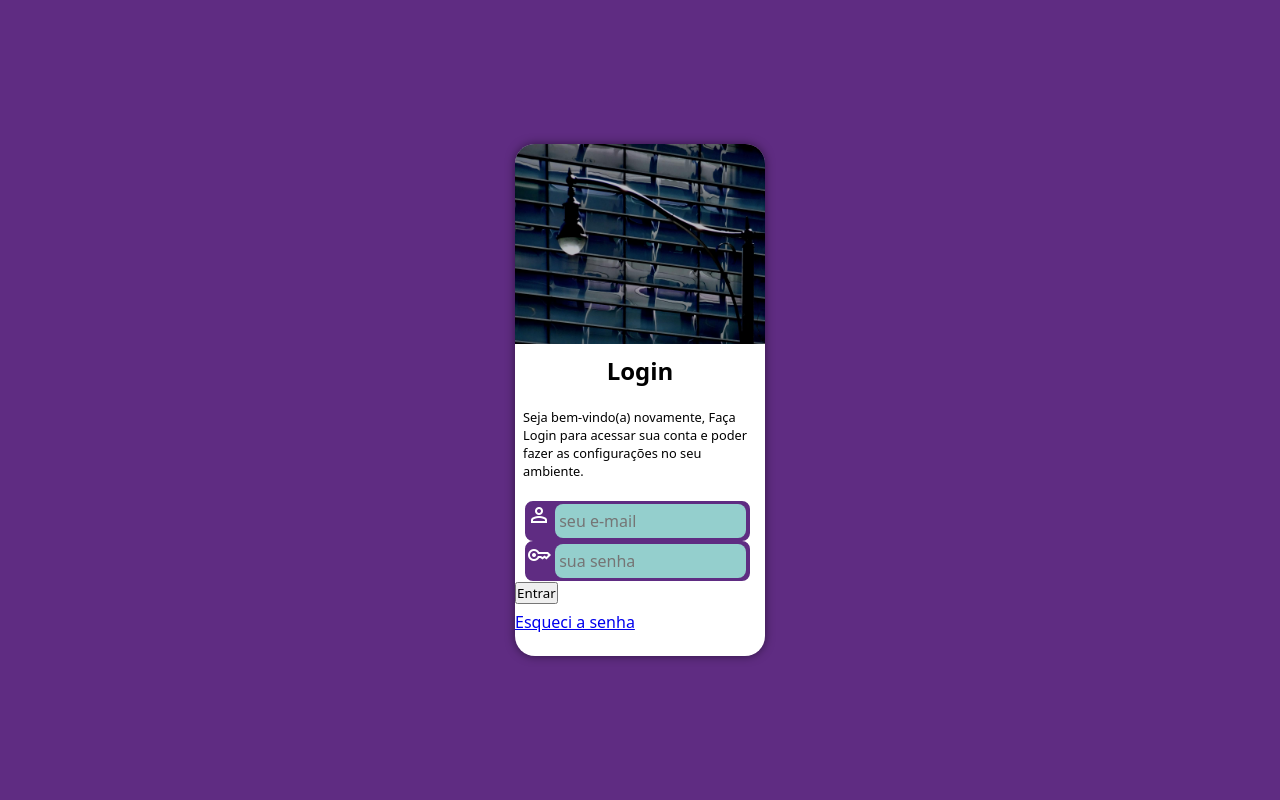
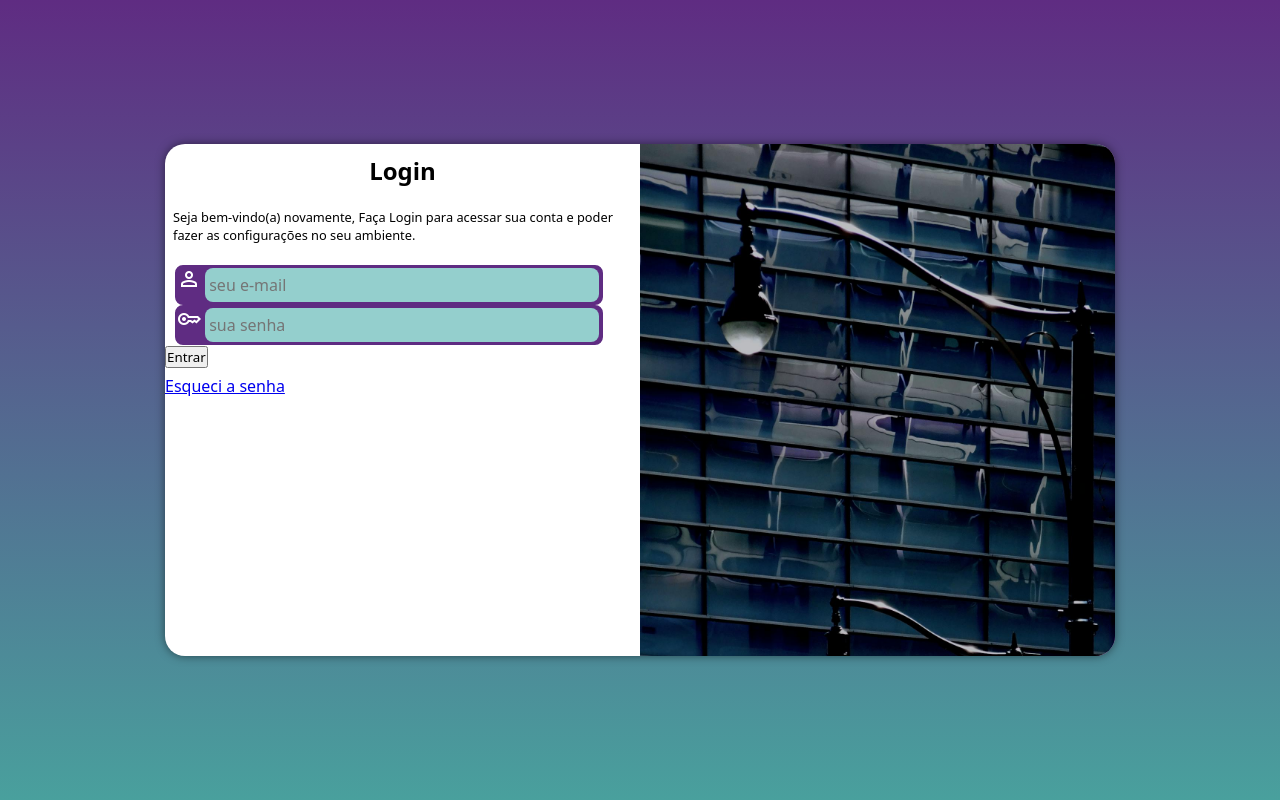
Before and after one commit to hugocaixeta7/projeto-login, a PHP site: page / in a window 1280 px wide. Run offline with PHP 8.4, Linux system fonts and the light colour scheme.

Commit message:
fiz as media queries do projeto

```diff
--- /dev/null
+++ b/estilos/media-query.css
@@ -0,0 +1,54 @@
+@charset "UTF-8";
+
+/* Typical device breakpoints
+-------------------------------
+Pequenas telas: até 600px ---
+Celular: de 600px até 768px ---
+Tablet: de 768px até 992px  ---
+Desktop: de 992px até 1200px
+Grandes telas: acima de 1200px
+*/
+
+@media screen and (min-width: 768px) and (max-width: 992px) {
+
+    body{
+        background-image: linear-gradient(to bottom, #5f2c82, #49a09d);
+    }
+
+    section#login{
+        width: 80vw;
+    }
+
+    section#login > div#imagem {
+        float: left;
+        width: 35%;
+        height: 100%;
+    }
+
+    section#login > div#formulario {
+        float: right;
+        width: 65%;
+    }
+}
+
+@media screen and (min-width: 992px) {
+
+    body{
+        background-image: linear-gradient(to bottom, #5f2c82, #49a09d);
+    }
+
+    section#login{
+        width: 950px;
+    }
+
+    section#login > div#imagem {
+        float: right;
+        width: 50%;
+        height: 100%;
+    }
+
+    section#login > div#formulario{
+        float: left;
+        width: 50%;
+    }
+}
--- a/estilos/style.css
+++ b/estilos/style.css
@@ -40,6 +40,9 @@ section#login{
     height: 512px;
     overflow: hidden;
     box-shadow: 0px 0px 10px rgba(0, 0, 0, 0.5);
+
+    transition: width .3s, height .3s;
+    transition-timing-function: ease;
 }
 
 section#login > div#imagem {
--- a/index.html
+++ b/index.html
@@ -5,6 +5,7 @@
     <meta name="viewport" content="width=device-width, initial-scale=1.0">
     <title>Login</title>
     <link rel="stylesheet" href="estilos/style.css">
+    <link rel="stylesheet" href="estilos/media-query.css">
     <link href="https://fonts.googleapis.com/css2?family=Material+Symbols+Outlined" rel="stylesheet" />
 </head>
 <body>
```
